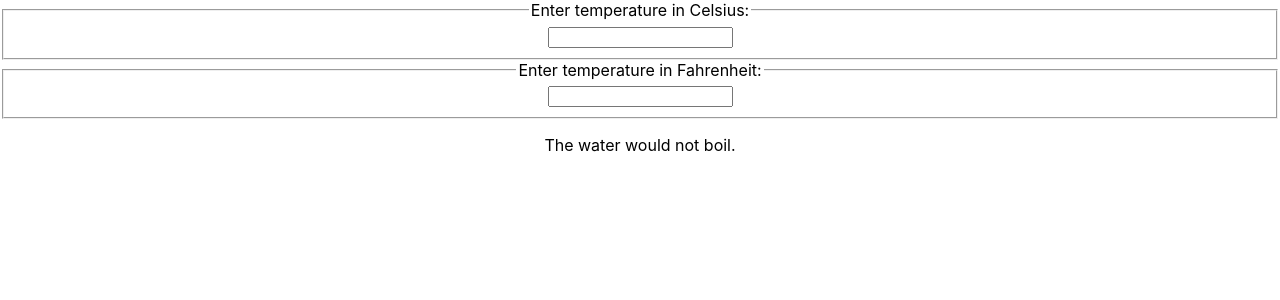
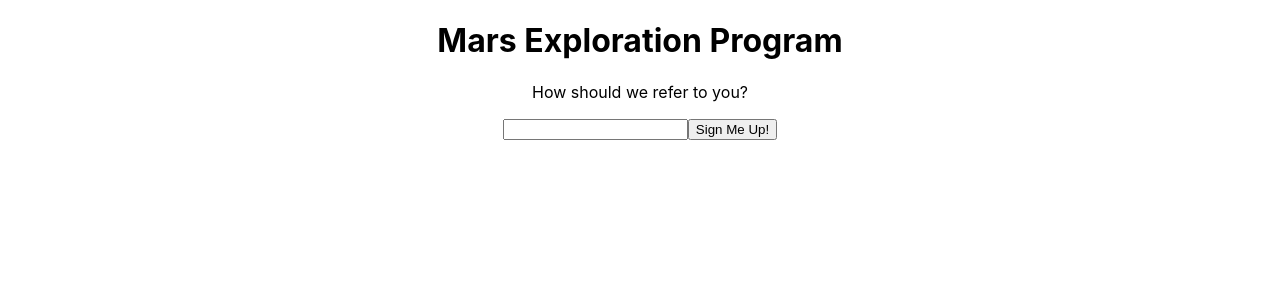
Before and after one commit to Kevinb94/react-fun, a React (Create React App) app: page / in a window 1280 px wide. Shown: the top 300 px of the page. Built offline with nearby package versions, Linux system fonts and the light colour scheme.

Commit message:
Use composition instead of inheritance

```diff
--- a/src/App.js
+++ b/src/App.js
@@ -5,6 +5,7 @@
 import { NumberList } from './components/ListKeys/list_keys_component';
 import NameForm from './components/forms/reactGuide/basicForms';
 import  Calculator  from './components/state/liftingState/Calculator';
+import SignUpDialog from './components/Composition/Composition';
 import './App.css';
 
 const user = {
@@ -30,7 +31,9 @@
       <ConditionalRenderComponent />
       <NumberList numbers={numbers}/> */}
       {/* <NameForm/> */}
-      <Calculator />
+      {/* <Calculator /> */}
+
+      <SignUpDialog />
     </div>
   );
 }
--- /dev/null
+++ b/src/components/Composition/Composition.js
@@ -0,0 +1,55 @@
+import React from 'react'
+
+function FancyBorder(props) {
+    return (
+      <div className={'FancyBorder FancyBorder-' + props.color}>
+        {props.children}
+      </div>
+    );
+  }
+
+function Dialog(props) {
+    return (
+      <FancyBorder color="blue">
+        <h1 className="Dialog-title">
+          {props.title}
+        </h1>
+        <p className="Dialog-message">
+          {props.message}
+        </p>
+        {props.children}
+      </FancyBorder>
+    );
+}
+
+class SignUpDialog extends React.Component {
+    constructor(props) {
+        super(props);
+        this.handleChange = this.handleChange.bind(this);
+        this.handleSignUp = this.handleSignUp.bind(this);
+        this.state = {login: ''};
+    }
+
+    render() {
+        return (
+        <Dialog title="Mars Exploration Program"
+                message="How should we refer to you?">
+            <input value={this.state.login}
+                    onChange={this.handleChange} />
+            <button onClick={this.handleSignUp}>
+                Sign Me Up!
+            </button>
+        </Dialog>
+        );
+    }
+
+    handleChange(e) {
+        this.setState({login: e.target.value});
+    }
+
+    handleSignUp() {
+        alert(`Welcome aboard, ${this.state.login}!`);
+    }
+}
+
+export default SignUpDialog;
```
Also changed, not shown: 1 other file (tests, documents, lock files or other folders).
